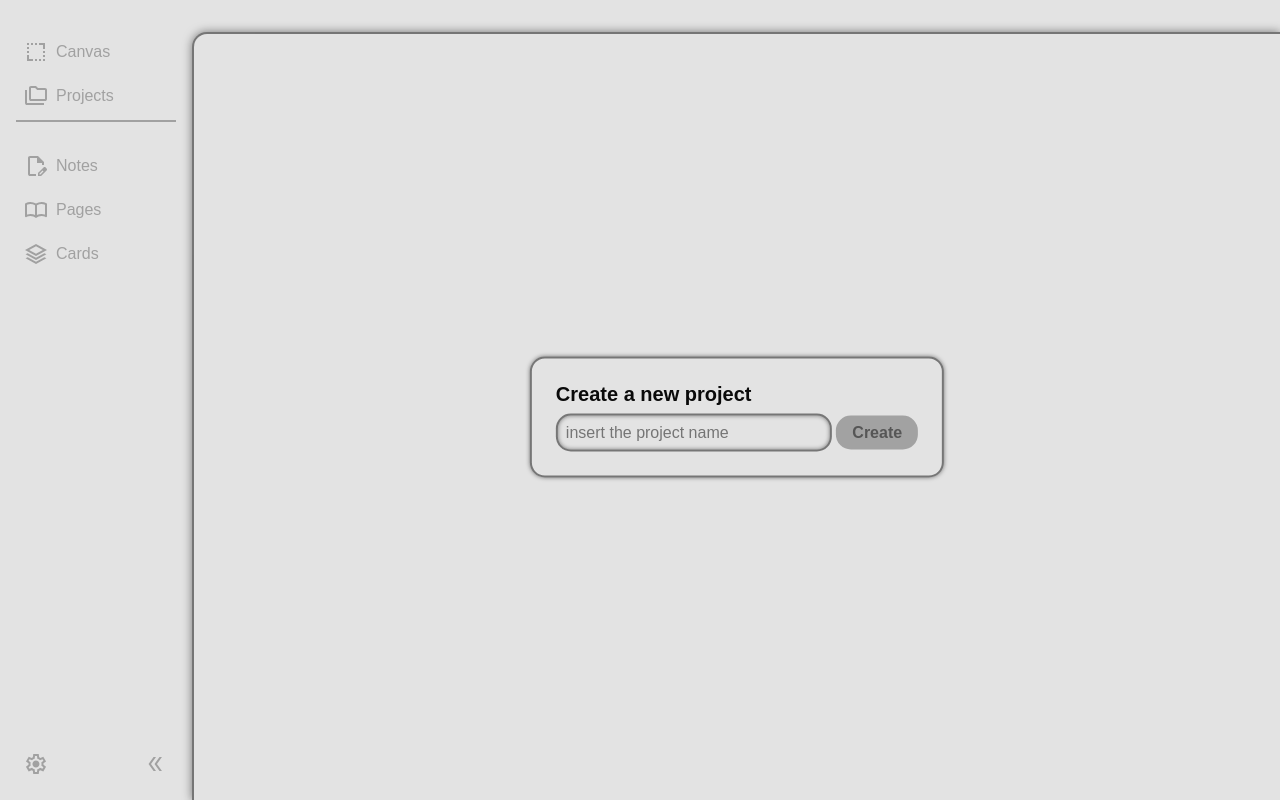
After one commit to vallereichi/vano, a Flask app: page /projects/add in a window 1280 px wide. The commit adds this page. Run offline with Flask 3, Linux system fonts and the light colour scheme.

Commit message:
frontend for adding projects

```diff
--- a/frontend/css/canvas.css
+++ b/frontend/css/canvas.css
@@ -66,5 +66,5 @@ button {
 button:hover {
     background-color: var(--accent-color);
     color: var(--bg-color);
-    transition: 300ms ease-out;
+    transition: 200ms ease-out;
 }
--- a/vano/app.py
+++ b/vano/app.py
@@ -7,6 +7,19 @@ app = Flask(__name__)
 def index():
     return render_template("index.html")
 
+@app.route("/projects")
+def list_projects():
+    projects = ["Project A", "Project B", "Project C"]
+    return render_template("projects.html", projects=projects)
+
+@app.route("/projects/add", methods=["GET", "POST"])
+def add_project():
+    if request.method == "POST":
+        project_name = request.form.get("project_name")
+        # Here you would normally save the project to a database
+        return f"Project '{project_name}' added successfully!"
+    return render_template("add_project.html")
+
 
 if __name__ == "__main__":
     app.run(debug=True)
--- a/vano/static/css/elements.css
+++ b/vano/static/css/elements.css
@@ -8,3 +8,65 @@ svg {
     fill: inherit;
     flex-shrink: 0;
 }
+
+form {
+    position: absolute;
+    left: 50%;
+    top: 50%;
+    transform: translate(-50%, -50%);
+    display: flex;
+    flex-direction: column;
+    gap: 0.5rem;
+    padding: 1.5rem;
+    border: 2px solid var(--accent-color);
+    border-radius: 15px;
+    box-shadow: 0 0 0.25rem var(--accent-color);
+}
+
+form:not(:valid) button:hover {
+    background-color: rgb(from var(--text-color) r g b / 0.3);
+    color: var(--accent-color);
+    cursor: not-allowed;
+}
+
+form:valid button {
+    background-color: var(--accent-color);
+    color: var(--bg-color);
+    transition: 200ms ease-out;
+}
+
+
+label {
+    font: inherit;
+    font-weight: bold;
+    font-size: 1.25rem;
+
+}
+
+input[type="text"] {
+    width: 20vw;
+    padding: 0.5rem;
+    font: inherit;
+    border: 2px solid var(--accent-color);
+    border-radius: 15px;
+    background-color: var(--bg-color);
+    box-shadow: inset 0 0 0.25rem var(--accent-color);
+}
+
+button {
+    padding: 0.5rem 1rem;
+    font: inherit;
+    font-weight: bold;
+    font-size: 1rem;
+    color: var(--accent-color);
+    background-color: rgb(from var(--text-color) r g b / 0.3);
+    border: none;
+    border-radius: 15px;
+    cursor: pointer;
+}
+
+button:hover {
+    background-color: var(--accent-color);
+    color: var(--bg-color);
+    transition: 200ms ease-out;
+}
--- a/vano/static/js/sidebar.js
+++ b/vano/static/js/sidebar.js
@@ -61,3 +61,9 @@ projectBtn.addEventListener("mouseenter", () => {
 projectBtn.addEventListener("mouseleave", () => {
     document.getElementById("add-project").style.display = "none";
 })
+
+document.getElementById("add-project").addEventListener("click", (event) => {
+    event.preventDefault();
+    event.stopPropagation();
+    window.location.href = "/projects/add";
+})
--- /dev/null
+++ b/vano/templates/add_project.html
@@ -0,0 +1,10 @@
+{% extends "projects.html" %}
+{% block add_project %}
+<form action="">
+    <label for="input-proj-name">Create a new project</label>
+    <div>
+        <input type="text" name="input-proj-name" id="input-proj-name" placeholder="insert the project name" required>
+        <button type="submit" id="create-proj-btn">Create</button>
+    </div>
+</form>
+{% endblock %}
--- /dev/null
+++ b/vano/templates/projects.html
@@ -0,0 +1,5 @@
+{% extends "layout.html" %}
+{% block content %}
+{% block add_project %}{% endblock %}
+
+{% endblock %}
```
